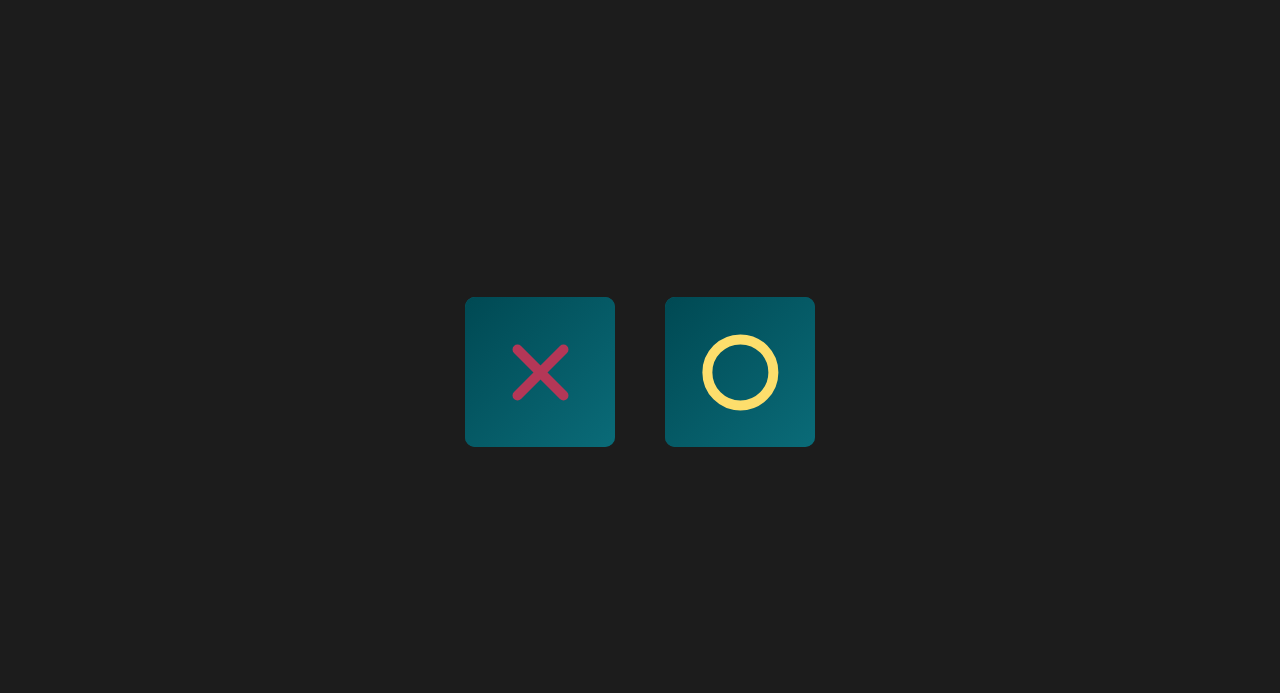
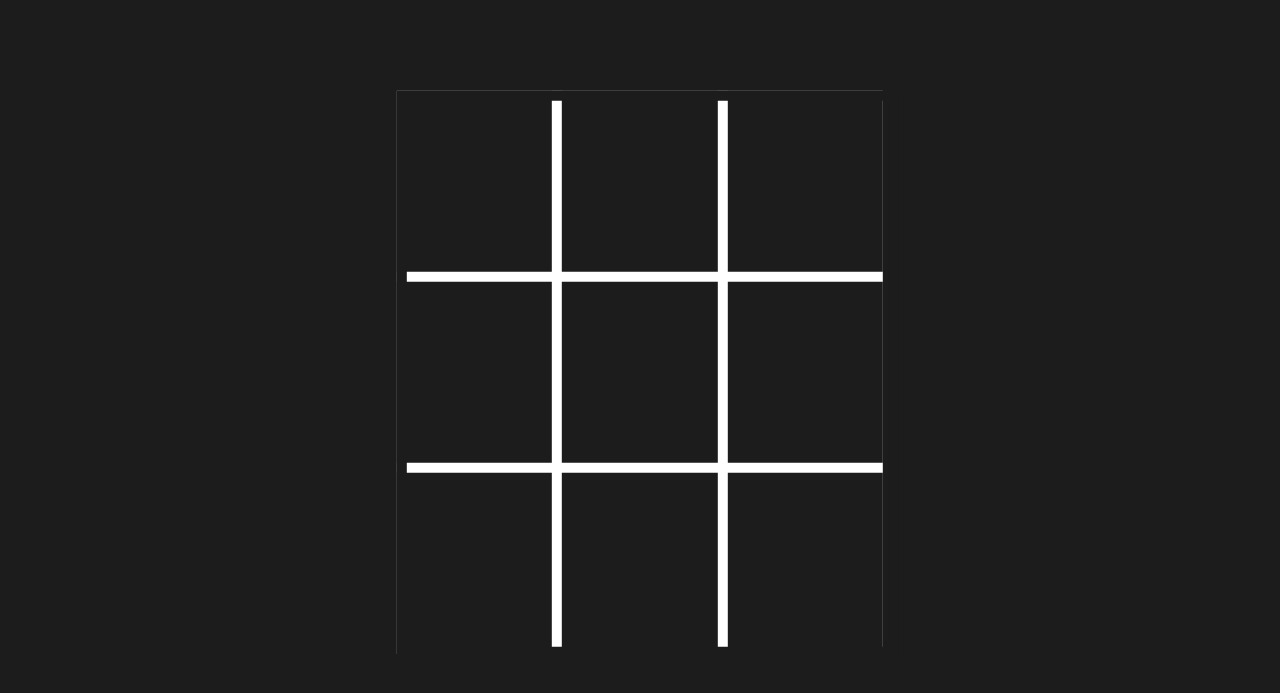
Before and after one commit to LucasGrillos/tic-tac-toe, a plain HTML site: page index.html in a window 1280 px wide. Shown: the part 53-746 px from the top of the page. Drawn offline with Linux system fonts and the light colour scheme.

Commit message:
second commit

```diff
--- a/index.html
+++ b/index.html
@@ -14,14 +14,29 @@
 
     <section id="gamespace">
         <div id="start-father">
+            <div id="gameboard">
+                <div id="top-left" class="boardspace"></div>
+                <div id="top" class="boardspace"></div>
+                <div id="top-right" class="boardspace"></div>
+                <div id="mid-left" class="boardspace"></div>
+                <div id="mid" class="boardspace"></div>
+                <div id="mid-right" class="boardspace"></div>
+                <div id="bot-left" class="boardspace"></div>
+                <div id="bot" class="boardspace"></div>
+                <div id="bot-right" class="boardspace"></div>
+            </div>
+            <!--
             <div id="start-buttons">
-                <div class="start-btn">
+                <div id="x-button" class="start-btn" onclick="clickXorO('x')"
+                onmouseover="hoverSelectFocus('x')" onmouseleave="hoverLeaveFocus('x')">
                     <div class="icon-space icon-space-x"></div>
                 </div>
-                <div class="start-btn">
+                <div id="o-button" class="start-btn" onclick="clickXorO('o')"
+                onmouseover="hoverSelectFocus('o')" onmouseleave="hoverLeaveFocus('o')">
                     <div class="icon-space icon-space-o"></div>
                 </div>
             </div>
+            -->
         </div>
     </section>
     <script src="myapp.js"></script>
--- a/myapp.js
+++ b/myapp.js
@@ -1 +1,66 @@
-console.log("hello world!");
+var xButton = document.getElementById('x-button')
+var oButton = document.getElementById('o-button')
+
+var x = 'x'
+var o = 'o'
+
+var playerMark
+var compMark
+
+const drawBoard = () => {
+    console.log("woo!")
+}
+
+const removeXButton = () => {
+    xButton.style.opacity = '0%'
+}
+
+const removeOButton = () => {
+    oButton.style.opacity = '0%'
+}
+
+const clickXorO = (char) => {
+    char===x ?
+        (xButton.style.animation = '1.2s minimize-start-button 1',
+        xButton.addEventListener("animationend", removeXButton),
+        setTimeout(() => {oButton.style.animation = '1.2s minimize-start-button'}, 600),
+        oButton.addEventListener("animationend", removeOButton))
+        :
+        (oButton.style.animation = '1.2s minimize-start-button 1',
+        oButton.addEventListener("animationend", removeOButton),
+        setTimeout(() => {xButton.style.animation = '1.2s minimize-start-button'}, 600),
+        xButton.addEventListener("animationend", removeXButton))
+
+    setTimeout(() => (document.getElementById('start-buttons').remove()), 1800)
+
+    //xButton.style.animation = '1.2s minimize-start-button 1';
+    //setTimeout(() => {oButton.style.animation = '1.2s minimize-start-button'}, 600)
+}
+
+const hoverSelectFocus = (char) => {
+    if(char===x) {
+        oButton.style.opacity = '50%'
+        oButton.style.transform = 'scale(0.9)'
+        xButton.style.transform = 'scale(1.15)'
+    }
+
+    else {
+        xButton.style.opacity = '50%'
+        xButton.style.transform = 'scale(0.9)'
+        oButton.style.transform = 'scale(1.1)'
+    }
+}
+
+const hoverLeaveFocus = (char) => {
+    if(char===x) {
+        oButton.style.opacity = '100%'
+        oButton.style.transform = 'scale(1)'
+        xButton.style.transform = 'scale(1)'
+    }
+
+    else {
+        xButton.style.opacity = '100%'
+        xButton.style.transform = 'scale(1)'
+        oButton.style.transform = 'scale(1)'
+    }
+}
--- a/style.css
+++ b/style.css
@@ -44,32 +44,56 @@ h1 {
 
 #start-buttons {
     position: absolute;
+    border: 1px solid red;
     left: 50%;
     top: 50%;
     transform: translate(-50%, -50%);
-
-
     display: flex;
 }
 
 .start-btn {
     position: relative;
-    width: 150px;
-    height: 150px;
-    margin: 25px;
+    width: 200px;
+    height: 200px;
+    margin: 50px;
 
-    background: linear-gradient(to bottom right, #0a6b78, #004953);
-    border-radius: 10px;
+    /*background: linear-gradient(to bottom right, #0a6b78, #004953); */
 
     cursor: pointer;
+    transition: opacity .5s, transform .2s;
+    /*animation: 1.2s minimize-start-button infinite;*/
+}
+
+
+@keyframes minimize-start-button {
+
+    0% {
+        transform: scale(1);
+    }
+
+    25% {
+        transform: scale(1.1);
+    }
+
+    50% {
+        opacity: 100%;
+    }
+
+    85% {
+        opacity: 0%;
+    }
+
+    100% {
+        opacity: 0%;
+        transform: scale(0.2);
+    }
 }
 
 .start-btn:after {
     z-index: 1;
     content: '';
     position: absolute;
-    background: linear-gradient(to bottom right, #004953, #0a6b78);
-    border-radius: 10px;
+    /*background: linear-gradient(to bottom right, #004953, #0a6b78);*/
     top: 0px;
     left: 0px;
     width: 100%;
@@ -88,14 +112,11 @@ h1 {
     top: 50%;
     left: 50%;
     transform: translate(-50%, -50%);
-    width: 50%;
-    height: 50%;
+    width: 100%;
+    height: 100%;
 }
 
-.icon-space-x{
-}
-
-.icon-space-x:after {
+.icon-space-x:after, .icon-space-x:before {
     content: '';
     position: absolute;
     top: 50%;
@@ -104,27 +125,13 @@ h1 {
 
 
     height: 100%;
-    width: 10px;
+    width: 20px;
     background-color: #b43757; /* rose red */
     border-radius: 5px;
 }
 
 .icon-space-x:before {
-    content: '';
-    position: absolute;
-    top: 50%;
-    left: 50%;
     transform: translate(-50%, -50%) rotate(-45deg);
-
-
-    height: 100%;
-    width: 10px;
-    background-color: #b43757;
-    border-radius: 5px;
-}
-
-.icon-space-o {
-
 }
 
 .icon-space-o:after {
@@ -137,5 +144,84 @@ h1 {
     height: 75%;
     width: 75%;
     border-radius: 50%;
-    border: 10px solid #fdde6c;
+    border: 20px solid #fdde6c;
 }
+
+
+
+
+#gameboard {
+    position: absolute;
+    display: grid;
+    grid-template-columns: 1fr 1fr 1fr;
+    grid-template-rows: 1fr 1fr 1fr;
+    grid-template-areas:
+        "top-left top top-right"
+        "mid-left mid mid-right"
+        "bot-left bot bot-right";
+    justify-items: stretch;
+    grid-gap: 10px;
+    background-color: white;
+
+    left: 50%;
+    top: 50%;
+    width: 38%;
+    height: 75%;
+    transform: translate(-50%, -50%);
+}
+
+#gameboard:after {
+    position: absolute;
+    content: '';
+    height: 97%;
+    width: 99%;
+    left: 0;
+    right: 0;
+    border: 10px solid #1c1c1c;
+    box-sizing: content-box;
+}
+
+.boardspace {
+    background-color: #1c1c1c;
+    transition: background-color .5s;
+}
+
+.boardspace:hover {
+    background-color: #242424;
+}
+
+#top-left {
+    grid-area: top-left;
+}
+
+#top {
+    grid-area: top;
+}
+
+#top-right {
+    grid-area: top-right;
+}
+
+#mid-left {
+    grid-area: mid-left;
+}
+
+#mid {
+    grid-area: mid;
+}
+
+#mid-right {
+    grid-area: mid-right;
+}
+
+#bot-left {
+    grid-area: bot-left;
+}
+
+#bot {
+    grid-area: bot;
+}
+
+#bot-right {
+    grid-area: bot-right;
+}
```
